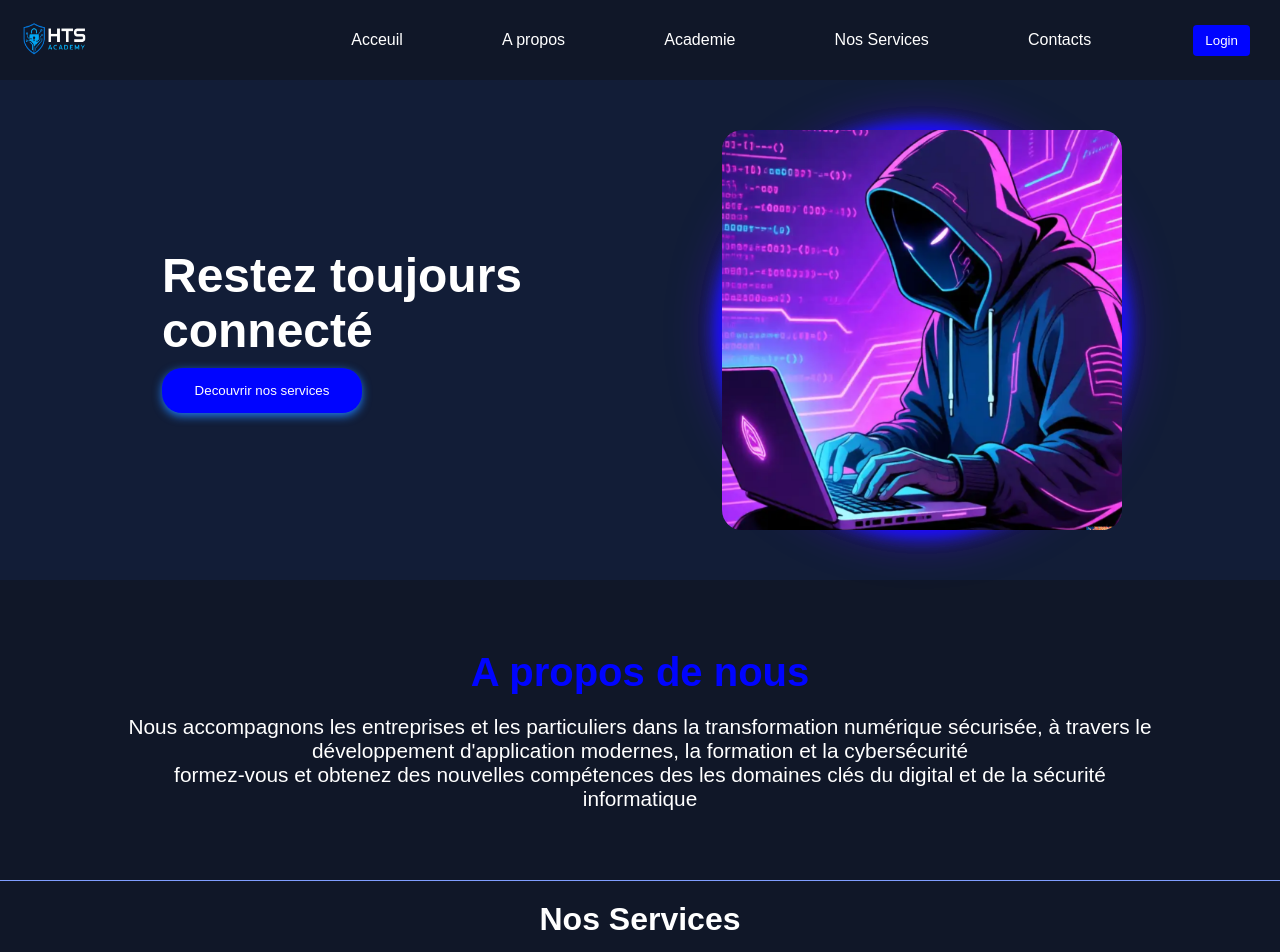
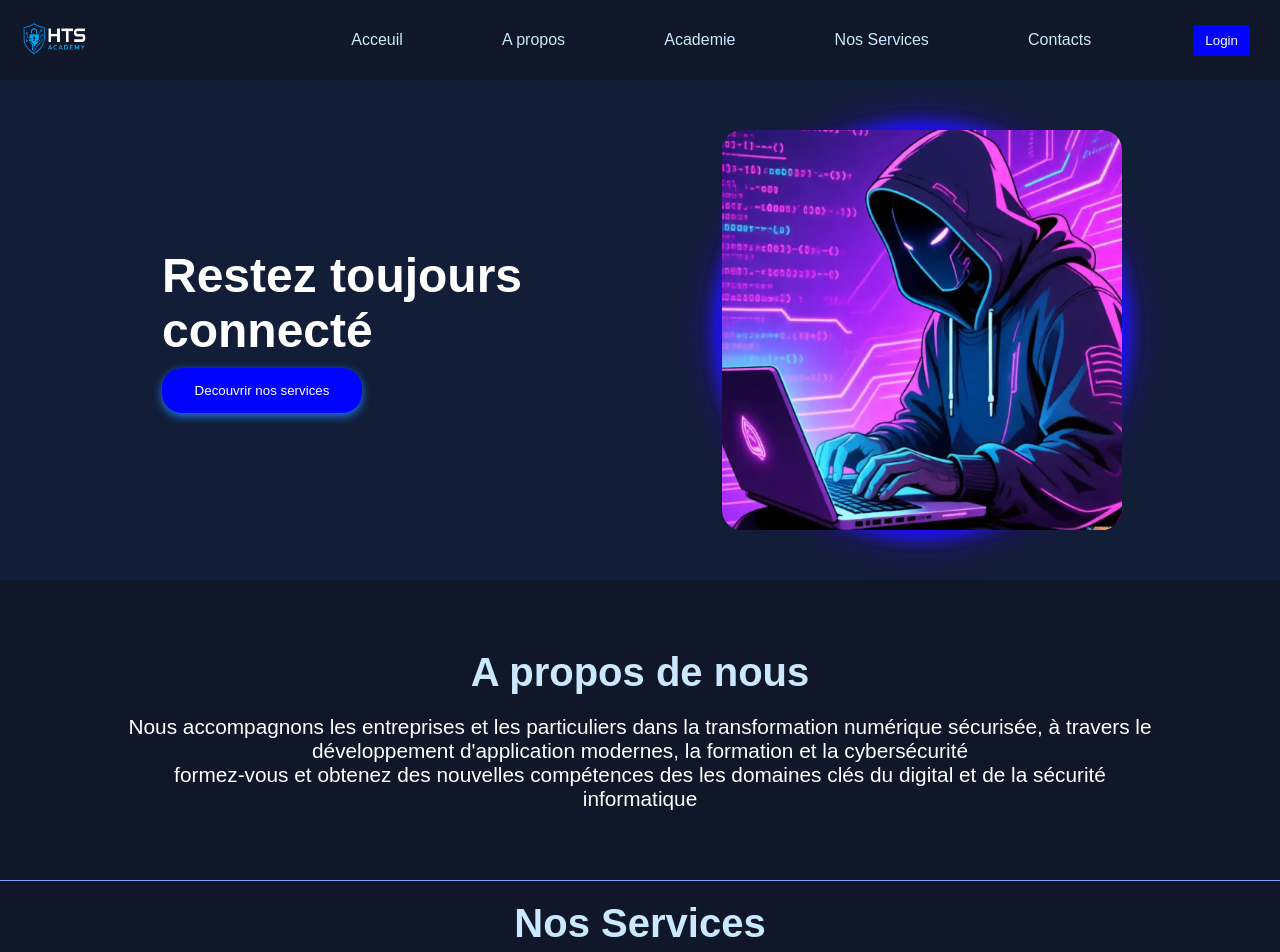
Before and after one commit to Shadow8021/simpleReactWebSIte, a React (Vite) app: page / in a window 1280 px wide. Shown: the top 952 px of the page. Built offline with nearby package versions, Linux system fonts and the light colour scheme.

Commit message:
fin des retouches

```diff
--- a/src/components/About/About.module.css
+++ b/src/components/About/About.module.css
@@ -6,13 +6,14 @@
     justify-content: center;
     align-items: center;
     padding: 20px auto;
-    h2{
+
+    h2 {
         font-size: calc(2.5rem);
-        color: rgb(0, 4, 255);
+        color: #CAE8FF;
         margin-bottom: 20px;
     }
 
-    p{
+    p {
         text-wrap: wrap;
         max-width: calc(80%);
         color: white;
@@ -20,7 +21,8 @@
         font-size: calc(1.3rem);
 
     }
-    .infotext{
+
+    .infotext {
         text-wrap: wrap;
         max-width: calc(80%);
         text-align: center;
--- a/src/components/Navbar/Navbar.module.css
+++ b/src/components/Navbar/Navbar.module.css
@@ -9,6 +9,7 @@
     position: sticky;
     top: 0;
     z-index: 3;
+    box-shadow: 0 -1px 10px 2px rgb(14, 33, 58);
 }
 
 .menu {
@@ -65,6 +66,7 @@ ul li {
     font-size: calc(1rem);
     cursor: pointer;
     font-family: arial;
+    color: #CAE8FF;
 
 }
 
--- a/src/components/Servicess/services.css
+++ b/src/components/Servicess/services.css
@@ -1,6 +1,7 @@
 .serviceH {
-    font-size: calc(2rem);
-    margin-top: 20px;
+    font-size: calc(2.5rem);
+    margin: 20px 0;
+    color: #CAE8FF;
 }
 
 .services {
@@ -72,4 +73,5 @@
 .titreService {
     max-width: 500px;
     font-size: calc(3rem - 6px);
+    color: #CAE8FF;
 }
```
